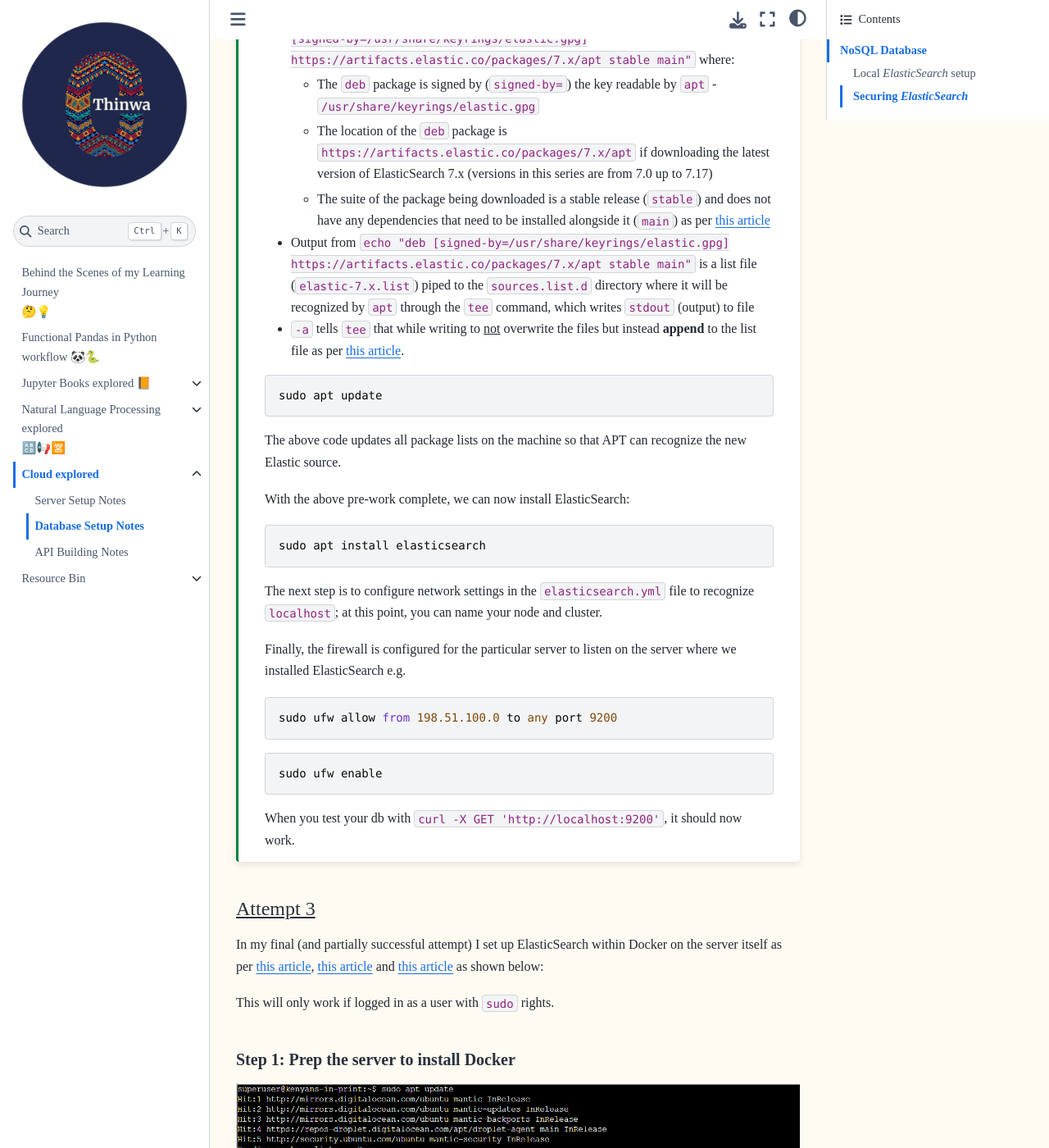
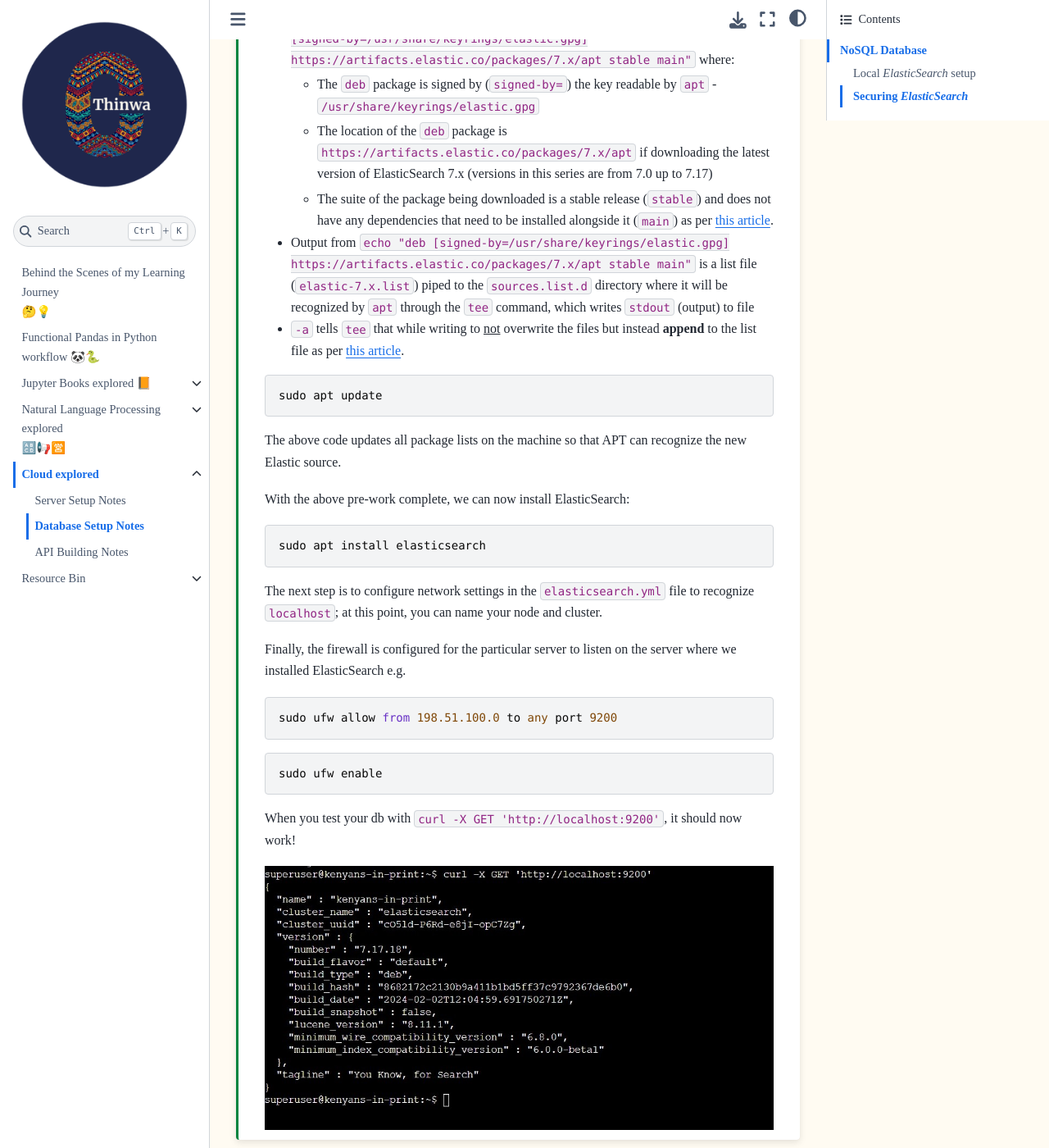
Before and after one commit to CeeThinwa/BTS-Continuous-Learning, a Jupyter Book: the page built from book/6/database_setup.md, in a window 1280 px wide and 1400 px high, scrolled down 20591 px. Shown: the whole window at 82% size. Built offline with Jupyter Book 1.0.4 settings and Sphinx 7.4.7 and the Sphinx Book theme 1.1.4, drawn with Linux system fonts in a browser that asks for light colours.

Commit message:
Update database_setup.md

````diff
--- a/book/6/database_setup.md
+++ b/book/6/database_setup.md
@@ -257,7 +257,7 @@
 * `echo` displays the output from `"deb [signed-by=/usr/share/keyrings/elastic.gpg] https://artifacts.elastic.co/packages/7.x/apt stable main"` where:
   * The `deb` package is signed by (`signed-by=`) the key readable by `apt` - `/usr/share/keyrings/elastic.gpg`
   * The location of the `deb` package is `https://artifacts.elastic.co/packages/7.x/apt` if downloading the latest version of ElasticSearch 7.x (versions in this series are from 7.0 up to 7.17)
-  * The suite of the package being downloaded is a stable release (`stable`) and does not have any dependencies that need to be installed alongside it (`main`) as per [this article](https://askubuntu.com/questions/1032415/what-is-deb-deb-src-stable-xenial-main-in-etc-apt-sources-list#1032736)
+  * The suite of the package being downloaded is a stable release (`stable`) and does not have any dependencies that need to be installed alongside it (`main`) as per [this article](https://askubuntu.com/questions/1032415/what-is-deb-deb-src-stable-xenial-main-in-etc-apt-sources-list#1032736).
 * Output from `echo "deb [signed-by=/usr/share/keyrings/elastic.gpg] https://artifacts.elastic.co/packages/7.x/apt stable main"` is a list file (`elastic-7.x.list`) piped to the `sources.list.d` directory where it will be recognized by `apt` through the `tee` command, which writes `stdout` (output) to file
 * `-a` tells `tee` that while writing to <u>not</u> overwrite the files but instead **append** to the list file as per [this article](https://linuxize.com/post/linux-tee-command/).
 
@@ -284,7 +284,10 @@
 sudo ufw enable
 ```
 
-When you test your db with `curl -X GET 'http://localhost:9200'`, it should now work.
+When you test your db with `curl -X GET 'http://localhost:9200'`, it should now work!
+
+![Docker error](../_static/images/success-cropped.jpg)
+
 :::
 
 
````
